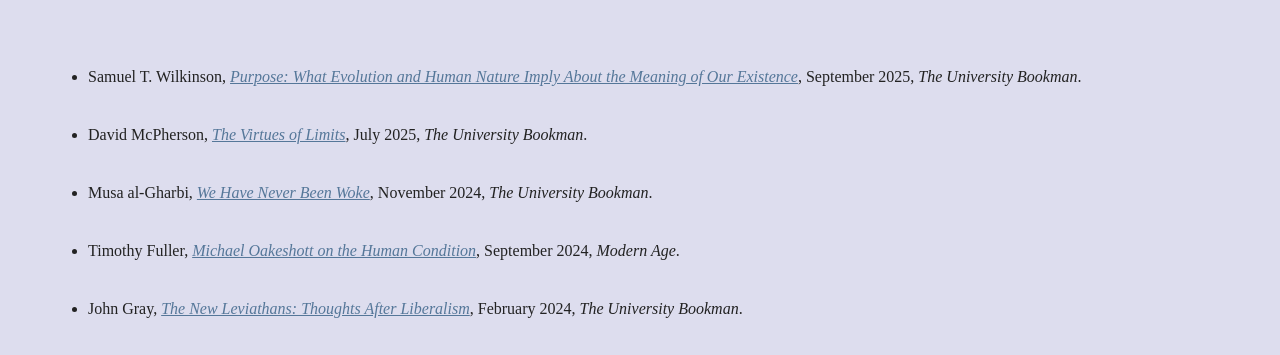
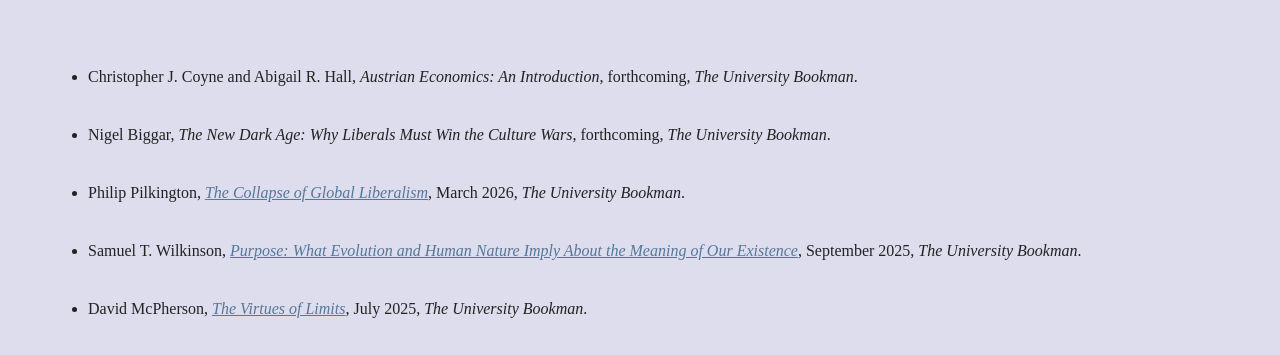
Before and after one commit to gcallah/BookReviews, a plain HTML site: page index.html in a window 1280 px wide. Shown: the part 429-784 px from the top of the page. Drawn offline with Linux system fonts and the light colour scheme.

Commit message:
Adding new reviews to index.

```diff
--- a/index.html
+++ b/index.html
@@ -18,6 +18,25 @@
         </h1>
 
         <ul>
+                <li>
+                    Christopher J. Coyne and Abigail R. Hall,
+                    <i>Austrian Economics: An Introduction</i>,
+                    forthcoming,
+                    <i>The University Bookman</i>.
+                </li>
+                <li>
+                    Nigel Biggar,
+                    <i>The New Dark Age: Why Liberals Must Win the Culture Wars</i>,
+                    forthcoming,
+                    <i>The University Bookman</i>.
+                </li>
+                <li>
+                    Philip Pilkington,
+                    <a href="https://kirkcenter.org/reviews/the-long-decline-of-liberalism/">
+                    <i>The Collapse of Global Liberalism</i></a>,
+                    March 2026,
+                    <i>The University Bookman</i>.
+                </li>
                 <li>
                     Samuel T. Wilkinson,
                     <a href="https://kirkcenter.org/reviews/science-and-meaning-parallel-tracks/">
```
